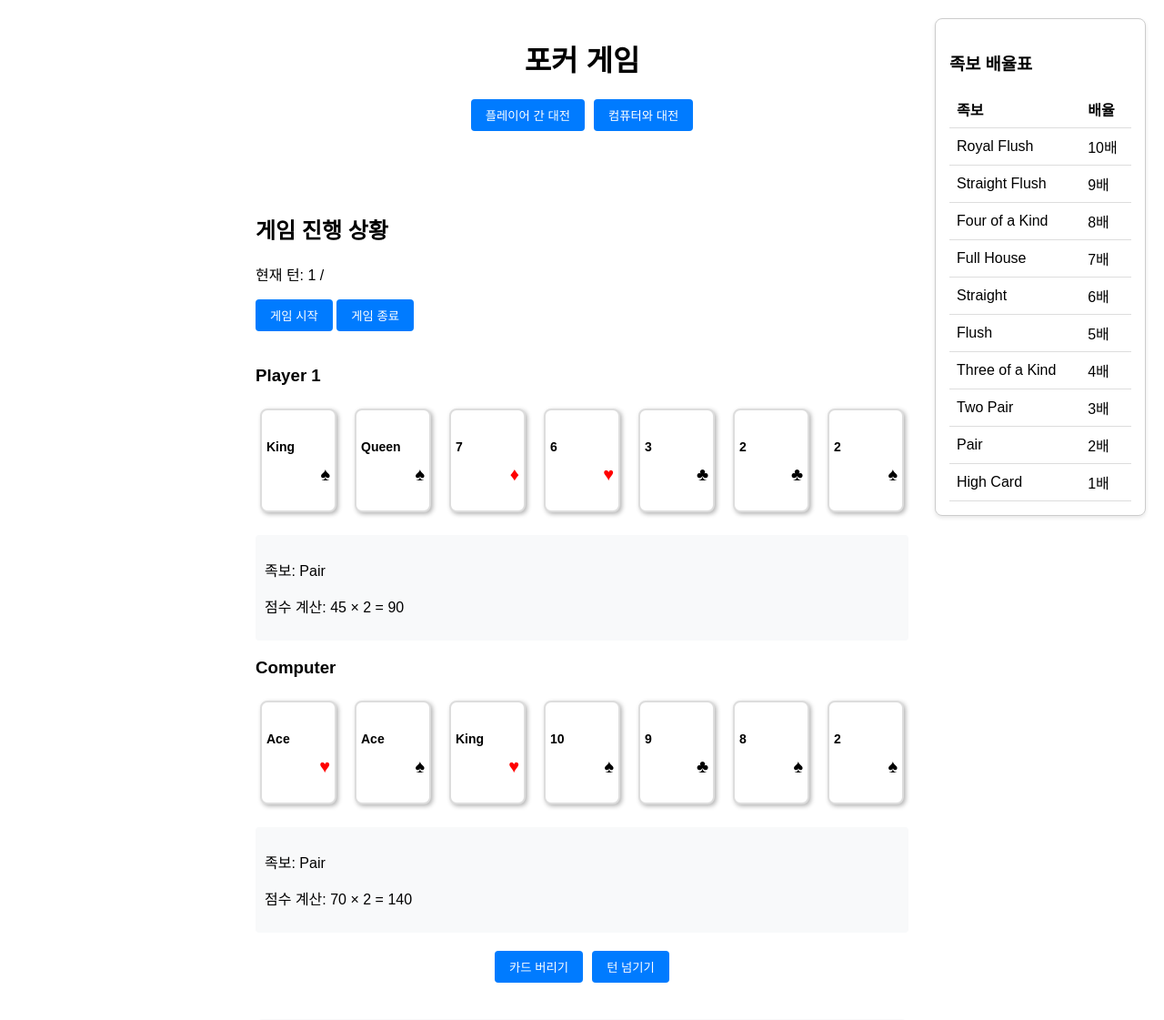
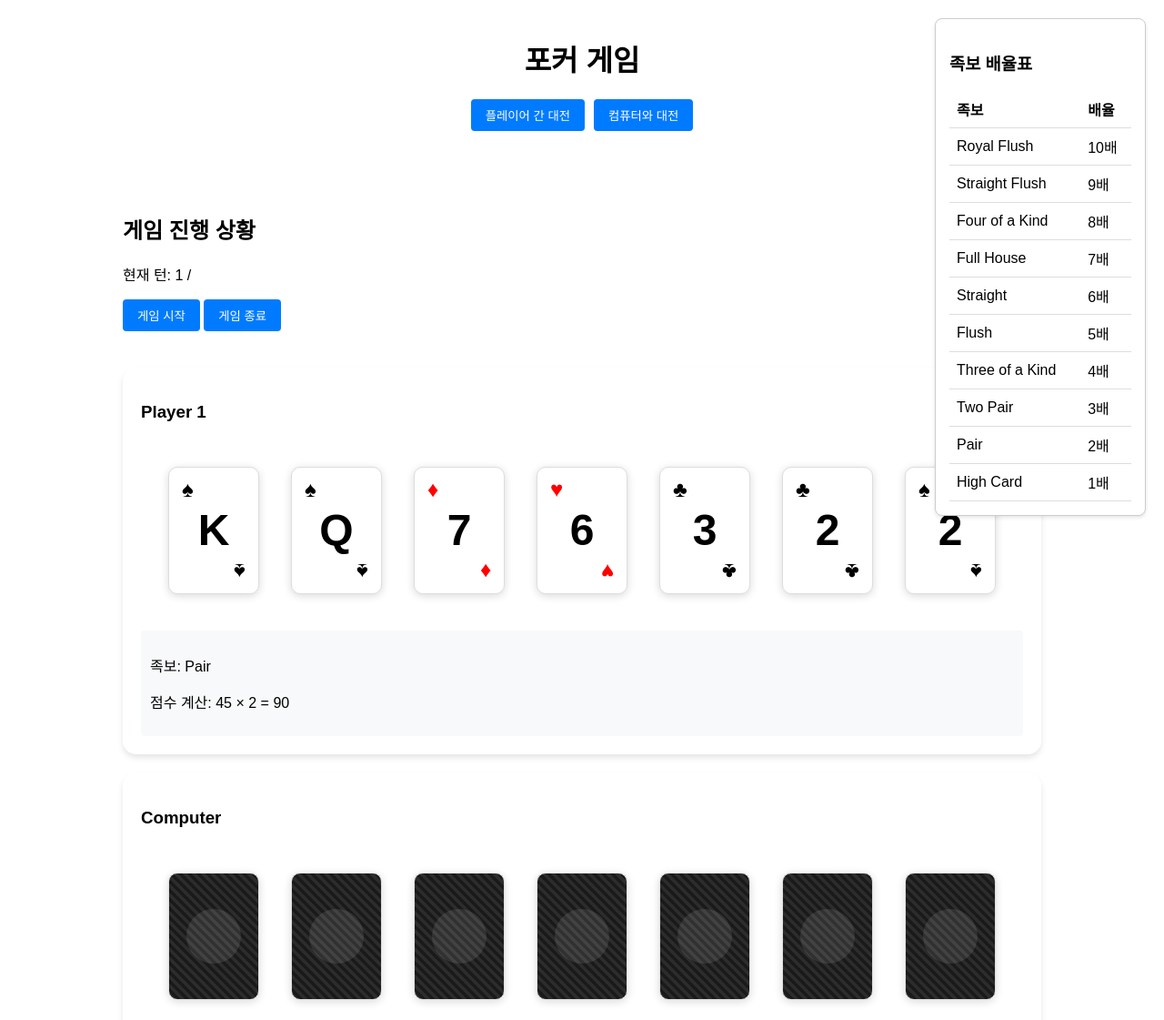
Before and after one commit to BA78/poker-game, a Flask app: page /start in a window 1280 px wide. Shown: the top 1121 px of the page at 91% size. Run offline with Flask 3, Linux system fonts and the light colour scheme.

Commit message:
feat: 카드 디자인 개선 및 레이아웃 수정

```diff
--- a/app.py
+++ b/app.py
@@ -1,5 +1,6 @@
 from flask import Flask, render_template, request, redirect, url_for
 from game import PokerGame
+from typing import List
 
 app = Flask(__name__)
 app.config.from_pyfile('config.py')
--- a/static/css/style.css
+++ b/static/css/style.css
@@ -22,62 +22,173 @@ body {
 }
 
 .card {
+    width: 100px;
+    height: 140px;
+    background: white;
+    border-radius: 10px;
+    box-shadow: 0 2px 10px rgba(0, 0, 0, 0.15);
+    margin: 10px;
+    position: relative;
+    transition: all 0.3s ease;
+    cursor: pointer;
+    display: inline-flex;
+    flex-direction: column;
+    justify-content: space-between;
+    padding: 8px;
+    box-sizing: border-box;
+    border: 1px solid #ddd;
+}
+
+.card:hover {
+    transform: translateY(-5px);
+    box-shadow: 0 5px 15px rgba(0, 0, 0, 0.3);
+}
+
+.card.selected {
+    transform: translateY(-10px);
+    box-shadow: 0 5px 20px rgba(0, 0, 255, 0.4);
+    border: 2px solid #007bff;
+}
+
+.card-inner {
+    height: 100%;
+    display: flex;
+    flex-direction: column;
+    justify-content: space-between;
+    padding: 2px;
+}
+
+/* 카드 상단/중앙/하단 영역 */
+.card-top {
+    text-align: left;
+    padding: 0;
+    height: 28px;
+    margin: 0 4px;
+}
+
+.card-center {
+    flex-grow: 1;
+    display: flex;
+    align-items: center;
+    justify-content: center;
+    margin: -10px 0;
+}
+
+.card-bottom {
+    text-align: right;
+    padding: 0;
+    height: 28px;
+    margin: 0 4px;
+    display: flex;
+    justify-content: flex-end;
+    align-items: center;
+}
+
+/* A 카드 특별 스타일 */
+.card-bottom .small-text {
+    transform-origin: center center;
+}
+
+/* 작은 문양 스타일 */
+.small-suit {
+    font-size: 24px;
     display: inline-block;
-    width: 50px;
-    height: 70px;
-    border: 1px solid #000;
-    margin: 5px;
-    text-align: center;
-    line-height: 70px;
-    cursor: pointer;
+}
+
+/* 큰 문양 스타일 */
+.big-suit {
+    font-size: 84px;
+    line-height: 1;
+}
+
+/* 작은 텍스트 (A) 스타일 */
+.small-text {
+    font-size: 24px;
+    font-weight: bold;
+    display: inline-block;
+}
+
+/* 큰 텍스트 (숫자, K,Q,J) 스타일 */
+.big-text, .big-number {
+    font-size: 48px;
+    font-weight: bold;
+    line-height: 1;
+}
+
+/* 문양 색상 */
+.hearts, .diamonds {
+    color: #ff0000;
+}
+
+.spades, .clubs {
+    color: #000000;
+}
+
+/* 문양 기호 */
+.hearts:before { content: "♥"; }
+.diamonds:before { content: "♦"; }
+.spades:before { content: "♠"; }
+.clubs:before { content: "♣"; }
+
+.cards-container {
+    display: flex;
+    flex-wrap: wrap;
+    gap: 15px;
+    padding: 20px;
+    justify-content: center;
+    perspective: 1000px;
+}
+
+.player-section {
+    background: rgba(255, 255, 255, 0.9);
+    border-radius: 15px;
+    padding: 20px;
+    margin: 20px 0;
+    box-shadow: 0 4px 6px rgba(0, 0, 0, 0.1);
+}
+
+.card.computer {
+    background: linear-gradient(45deg, #1a1a1a 25%, #2c2c2c 25%, #2c2c2c 50%, #1a1a1a 50%, #1a1a1a 75%, #2c2c2c 75%);
+    background-size: 10px 10px;
+    position: relative;
+    overflow: hidden;
+}
+
+.card.computer::before {
+    content: "";
+    position: absolute;
+    top: 50%;
+    left: 50%;
+    transform: translate(-50%, -50%);
+    width: 60px;
+    height: 60px;
+    background: #fff;
+    border-radius: 50%;
+    opacity: 0.1;
+}
+
+@keyframes dealCard {
+    from {
+        transform: translateY(-100vh) rotate(720deg);
+        opacity: 0;
+    }
+    to {
+        transform: translateY(0) rotate(0deg);
+        opacity: 1;
+    }
 }
 
 .card {
-    display: inline-block;
-    width: 60px;
-    height: 90px;
-    margin: 5px;
-    padding: 5px;
-    border: 2px solid black;
-    border-radius: 8px;
-    text-align: center;
-    font-size: 14px;
-    background-color: white;
-    cursor: pointer;
-    box-shadow: 2px 2px 5px rgba(0, 0, 0, 0.3);
-    position: relative;
+    animation: dealCard 0.5s ease-out backwards;
 }
-.selected {
-    border-color: red;
-}
-.rank {
-    position: absolute;
-    top: 5px;
-    left: 5px;
-    font-weight: bold;
-}
-.suit {
-    position: absolute;
-    bottom: 5px;
-    right: 5px;
-    font-size: 20px;
-}
-.hearts::after {
-    content: '♥';
-    color: red;
-}
-.diamonds::after {
-    content: '♦';
-    color: red;
-}
-.clubs::after {
-    content: '♣';
-    color: black;
-}
-.spades::after {
-    content: '♠';
-    color: black;
-}
+
+.card:nth-child(1) { animation-delay: 0.1s; }
+.card:nth-child(2) { animation-delay: 0.2s; }
+.card:nth-child(3) { animation-delay: 0.3s; }
+.card:nth-child(4) { animation-delay: 0.4s; }
+.card:nth-child(5) { animation-delay: 0.5s; }
+.card:nth-child(6) { animation-delay: 0.6s; }
+.card:nth-child(7) { animation-delay: 0.7s; }
 
 /* 전체 레이아웃 */
 .container {
@@ -92,38 +203,6 @@ body {
 .game-header {
     text-align: center;
     margin-bottom: 30px;
-}
-
-/* 카드 스타일링 */
-.cards-container {
-    display: flex;
-    flex-wrap: wrap;
-    gap: 10px;
-    margin: 20px 0;
-}
-
-.card {
-    width: 70px;
-    height: 100px;
-    border: 2px solid #ddd;
-    border-radius: 8px;
-    position: relative;
-    background: white;
-    cursor: pointer;
-    transition: transform 0.2s;
-}
-
-.card.selected {
-    transform: translateY(-10px);
-    border-color: #007bff;
-}
-
-.card-inner {
-    display: flex;
-    flex-direction: column;
-    align-items: center;
-    justify-content: center;
-    height: 100%;
 }
 
 /* 족보 배율표 */
@@ -191,3 +270,25 @@ body {
     font-size: 1.2em;
     color: #28a745;
 }
+
+/* 특수 카드(K, Q, J) 스타일 */
+.face-card {
+    width: 30px;
+    height: 30px;
+    margin: 2px auto;
+    background-size: contain;
+    background-repeat: no-repeat;
+    background-position: center;
+}
+
+.king {
+    background-image: url('../images/king.svg');
+}
+
+.queen {
+    background-image: url('../images/queen.svg');
+}
+
+.jack {
+    background-image: url('../images/jack.svg');
+}
--- a/templates/index.html
+++ b/templates/index.html
@@ -37,13 +37,47 @@
                 <h3>{{ player }}</h3>
                 <div class="cards-container">
                     {% for card in cards %}
-                    <div class="card {% if player == 'Player 1' %}selectable{% endif %}"
+                    <div class="card {% if player == 'Computer' %}computer{% endif %} {% if player == 'Player 1' %}selectable{% endif %}"
                          data-index="{{ loop.index0 }}"
                          data-player="{{ player }}">
+                        {% if player != 'Computer' %}
                         <div class="card-inner">
-                            <div class="rank">{{ card['rank'] }}</div>
-                            <div class="suit {{ card['suit']|lower }}"></div>
+                            {% if card['rank'] in ['2', '3', '4', '5', '6', '7', '8', '9', '10'] %}
+                                <!-- 숫자 카드 -->
+                                <div class="card-top">
+                                    <div class="small-suit {{ card['suit']|lower }}"></div>
+                                </div>
+                                <div class="card-center">
+                                    <div class="big-number">{{ card['rank'] }}</div>
+                                </div>
+                                <div class="card-bottom">
+                                    <div class="small-suit {{ card['suit']|lower }}" style="transform: rotate(180deg);"></div>
+                                </div>
+                            {% elif card['rank'] == 'Ace' %}
+                                <!-- 에이스 카드 -->
+                                <div class="card-top">
+                                    <div class="small-text">A</div>
+                                </div>
+                                <div class="card-center">
+                                    <div class="big-suit {{ card['suit']|lower }}"></div>
+                                </div>
+                                <div class="card-bottom">
+                                    <div class="small-text" style="transform: rotate(180deg);">A</div>
+                                </div>
+                            {% else %}
+                                <!-- K, Q, J 카드 -->
+                                <div class="card-top">
+                                    <div class="small-suit {{ card['suit']|lower }}"></div>
+                                </div>
+                                <div class="card-center">
+                                    <div class="big-text">{{ card['rank'][0] }}</div>
+                                </div>
+                                <div class="card-bottom">
+                                    <div class="small-suit {{ card['suit']|lower }}" style="transform: rotate(180deg);"></div>
+                                </div>
+                            {% endif %}
                         </div>
+                        {% endif %}
                     </div>
                     {% endfor %}
                 </div>
```
Also changed, not shown: static/images/jack.svg (added), static/images/king.svg (added), static/images/queen.svg (added), static/images/quin.svg (added).
